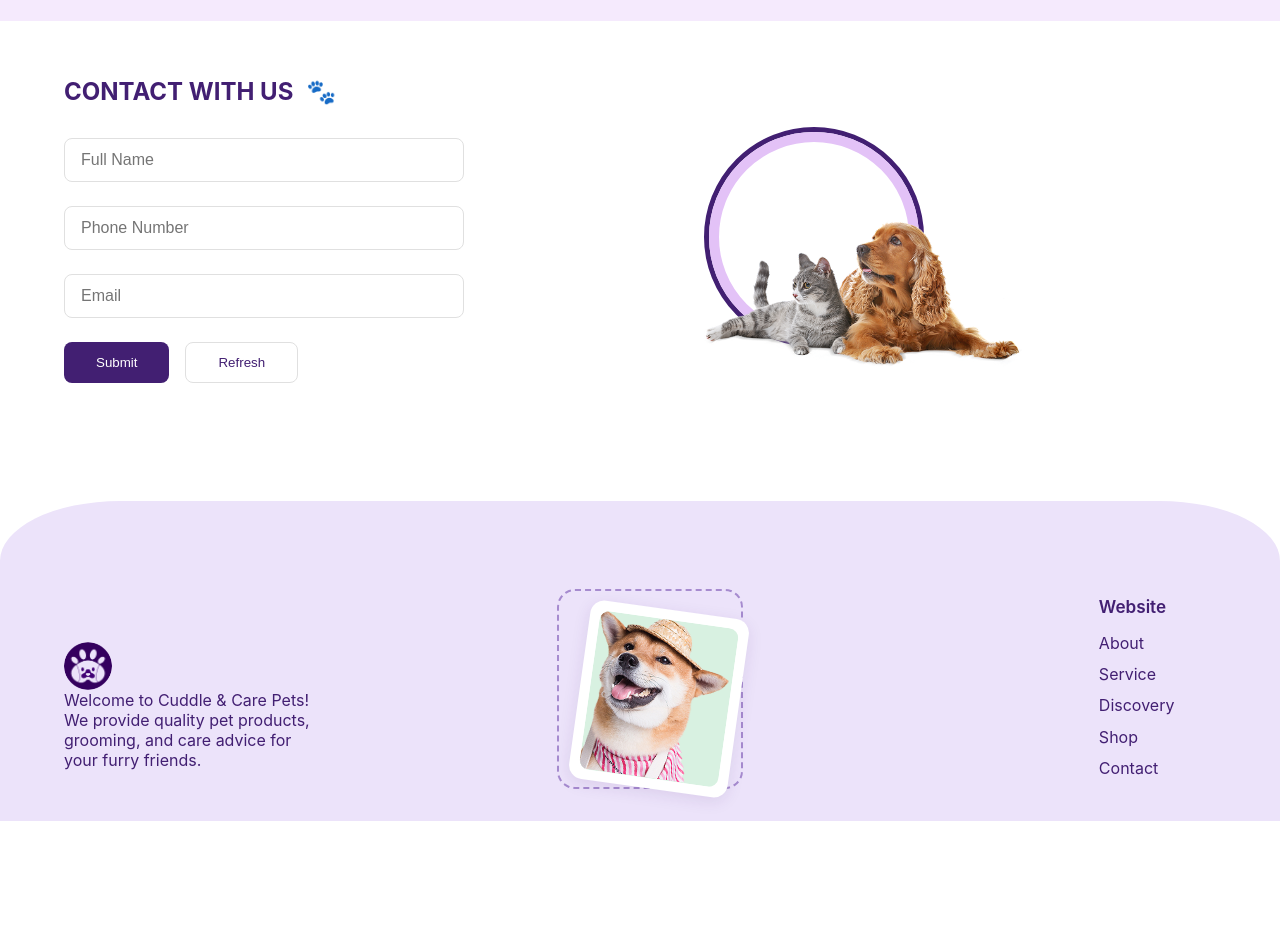
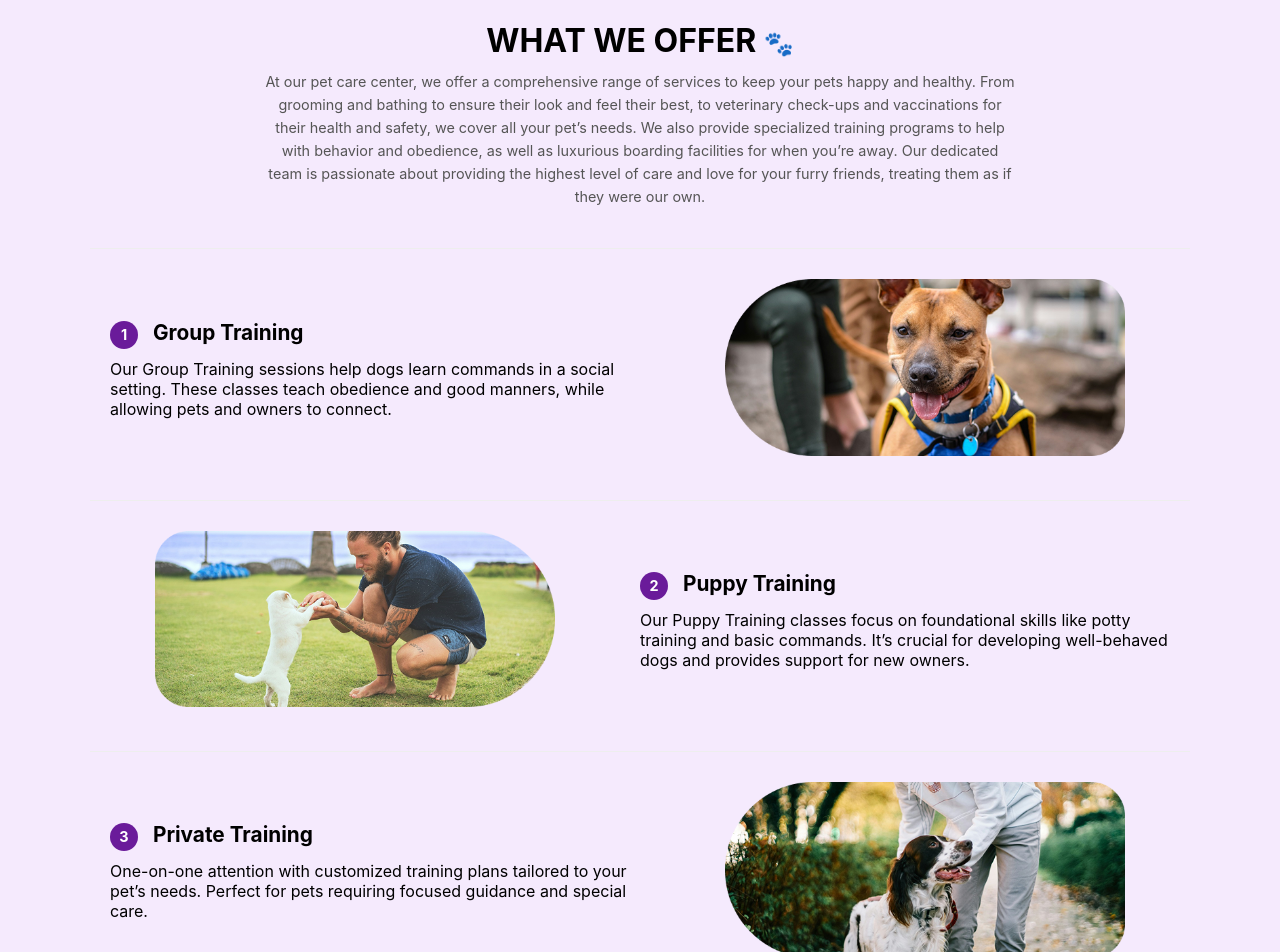
Before and after one commit to Humayra08/PawPicks, a React (Create React App) app: page /service in a window 1280 px wide. Shown: the part 820-1772 px from the top of the page. Before the commit the page ends 1641 px from the top, so only its background shows below. Built offline with nearby package versions, Linux system fonts and the light colour scheme.

Commit message:
Service Page updated

```diff
--- a/src/Components/HomePage.jsx
+++ b/src/Components/HomePage.jsx
@@ -6,7 +6,7 @@ import OrangeCat from '../Assets/OrangeCat.png';
 import FooterLogoImg from '../Assets/logo.png';
 import LastDog from '../Assets/LastDog.png';
 import Last from '../Assets/Last.png';
-import ServicePage from './ServicePage.jsx'; // Make sure this exists!
+import ServicePage from './ServicePage.jsx';
 
 function WhatWeOffer() {
   return (
@@ -210,7 +210,7 @@ function App() {
     if (linkName === 'About') {
       navigate('/');
     }
-    // Add navigation for other links as needed
+
   };
 
   const handleCardMouseEnter = (e) => {
--- a/src/Components/ServicePage.jsx
+++ b/src/Components/ServicePage.jsx
@@ -7,6 +7,14 @@ import doggyImg from "../Assets/doggy.png";
 import FooterLogoImg from '../Assets/logo.png';
 import LastDog from '../Assets/LastDog.png';
 import Last from '../Assets/Last.png';
+
+import img1 from "../Assets/1.png";
+import img2 from "../Assets/2.png";
+import img3 from "../Assets/3.png";
+import img4 from "../Assets/4.png";
+import img5 from "../Assets/5.png";
+import img6 from "../Assets/6.png";
+
 import '../ServicePage.css';
 
 function ServicePage() {
@@ -100,6 +108,88 @@ function ServicePage() {
           </div>
         </div>
       </div>
+      {/* --- WHAT WE OFFER Section --- */}
+      <section className="offer-root">
+        <h2 className="offer-title">
+          WHAT WE OFFER <span className="paw-icon">🐾</span>
+        </h2>
+        <p className="offer-desc">
+          At our pet care center, we offer a comprehensive range of services to keep your pets happy and healthy.
+          From grooming and bathing to ensure their look and feel their best, to veterinary check-ups and vaccinations
+          for their health and safety, we cover all your pet’s needs. We also provide specialized training programs to
+          help with behavior and obedience, as well as luxurious boarding facilities for when you’re away.
+          Our dedicated team is passionate about providing the highest level of care and love for your furry friends,
+          treating them as if they were our own.
+        </p>
+
+        {/* --- Service Rows --- */}
+        <div className="offer-row">
+          <div className="offer-text">
+            <h3><span className="offer-number">1</span> Group Training</h3>
+            <p>Our Group Training sessions help dogs learn commands in a social setting.
+               These classes teach obedience and good manners, while allowing pets and owners to connect.</p>
+          </div>
+          <div className="offer-img">
+            <img src={img1} alt="Group Training" />
+          </div>
+        </div>
+
+        <div className="offer-row reverse">
+          <div className="offer-text">
+            <h3><span className="offer-number">2</span> Puppy Training</h3>
+            <p>Our Puppy Training classes focus on foundational skills like potty training and basic commands.
+               It’s crucial for developing well-behaved dogs and provides support for new owners.</p>
+          </div>
+          <div className="offer-img">
+            <img src={img2} alt="Puppy Training" />
+          </div>
+        </div>
+
+        <div className="offer-row">
+          <div className="offer-text">
+            <h3><span className="offer-number">3</span> Private Training</h3>
+            <p>One-on-one attention with customized training plans tailored to your pet’s needs.
+               Perfect for pets requiring focused guidance and special care.</p>
+          </div>
+          <div className="offer-img">
+            <img src={img3} alt="Private Training" />
+          </div>
+        </div>
+
+        <div className="offer-row reverse">
+          <div className="offer-text">
+            <h3><span className="offer-number">4</span> Specialty Program</h3>
+            <p>Unique programs designed for specific pet needs, from agility training to behavior correction,
+               ensuring pets grow with confidence and balance.</p>
+          </div>
+          <div className="offer-img">
+            <img src={img4} alt="Specialty Program" />
+          </div>
+        </div>
+
+        <div className="offer-row">
+          <div className="offer-text">
+            <h3><span className="offer-number">5</span> Virtual Training</h3>
+            <p>Train your pet remotely with expert guidance.
+               Convenient, effective, and tailored for pet owners who want flexibility without losing quality.</p>
+          </div>
+          <div className="offer-img">
+            <img src={img5} alt="Virtual Training" />
+          </div>
+        </div>
+
+        <div className="offer-row reverse">
+          <div className="offer-text">
+            <h3><span className="offer-number">6</span> Security Program</h3>
+            <p>Professional training programs focused on protection and safety,
+               ensuring your pet is disciplined and ready to safeguard your home and loved ones.</p>
+          </div>
+          <div className="offer-img">
+            <img src={img6} alt="Security Program" />
+          </div>
+        </div>
+      </section>
+
 
       {/* --- Contact Section --- */}
       <section className="contact-root">
--- a/src/ServicePage.css
+++ b/src/ServicePage.css
@@ -9,6 +9,7 @@
   padding-top: 70px;
   position: relative;
 }
+
 
 .service-hero-row {
   display: flex;
@@ -85,6 +86,7 @@
   object-fit: contain;
 }
 
+
 .doctor-card-middle-right {
   position: absolute;
   right: 110px;
@@ -126,6 +128,7 @@
   margin-top: 2px;
 }
 
+
 .service-cards-row {
   display: flex;
   gap: 32px;
@@ -137,7 +140,7 @@
   flex: 1;
   background: #e9f8e9;
   border-radius: 18px;
-  box-shadow: 0 2px 12px rgba(120,67,204,0.08);
+  box-shadow: 0 2px 12px rgba(120, 67, 204, 0.08);
   padding: 28px 22px 22px 22px;
   display: flex;
   flex-direction: column;
@@ -193,330 +196,163 @@
   background: #6a4fbb;
 }
 
-@media (max-width: 900px) {
-  .service-main { max-width: 95vw; }
-  .service-hero-row { flex-direction: column; align-items: center; }
-  .service-hero-left { align-items: center; padding-left: 0; }
-  .service-title-left, .service-title-green-left, .service-desc-left { text-align: center; max-width: 98vw; }
-  .doctor-card-middle-right { position: static; margin: 12px auto; }
-  .service-hero-right { justify-content: center; height: 220px; }
-  .service-circles-bg { display: none; }
-  .service-doggos-img-right {
-    position: static;
-    height: 180px;
-    right: 0;
-    top: 0;
-    margin: 0 auto;
-    display: block;
-  }
-  .service-cards-row { flex-direction: column; gap: 22px; }
+
+.offer-root {
+  margin: 50px auto;
+  max-width: 1100px;
 }
-/* --- Contact and Footer Styles --- */
+
+.offer-title {
+  text-align: center;
+  font-size: 2rem;
+  font-weight: bold;
+  margin-bottom: 10px;
+}
+
+.offer-desc {
+  text-align: center;
+  font-size: 0.9rem;
+  color: #555;
+  max-width: 750px;
+  margin: 0 auto 40px auto;
+  line-height: 1.6;
+}
+
+.offer-row {
+  display: flex;
+  align-items: center;
+  justify-content: space-between;
+  margin: 40px 0;
+  border-top: 1px solid #eee;
+  padding-top: 30px;
+}
+
+.offer-row.reverse {
+  flex-direction: row-reverse;
+}
+
+.offer-text {
+  flex: 1;
+  padding: 20px;
+}
+
+.offer-text h3 {
+  font-size: 1.3rem;
+  font-weight: bold;
+  margin-bottom: 10px;
+}
+
+.offer-number {
+  display: inline-block;
+  background-color: #6a1b9a;
+  color: #fff;
+  border-radius: 50%;
+  width: 28px;
+  height: 28px;
+  text-align: center;
+  line-height: 28px;
+  margin-right: 10px;
+  font-size: 0.9rem;
+}
+
+.offer-img {
+  flex: 1;
+  text-align: center;
+}
+
+.offer-img img {
+  width: 100%;
+  max-width: 400px;
+  border-radius: 12px;
+}
+
+
 .contact-root {
-  background: #fff;
-  min-height: 100vh;
-  display: flex;
-  flex-direction: column;
-  justify-content: flex-start;
+  background: #f9f9f9;
+  padding: 50px 20px;
 }
 
 .contact-main {
   display: flex;
   justify-content: space-between;
-  align-items: flex-start;
-  padding: 56px 0 0 0;
-  width: 100%;
-  min-height: 370px;
-  position: relative;
+  align-items: center;
+  flex-wrap: wrap;
 }
 
 .contact-left {
   flex: 1;
-  display: flex;
-  flex-direction: column;
-  align-items: flex-start;
-  padding-left: 5vw;
+  min-width: 280px;
 }
 
 .contact-title {
-  font-size: 1.5rem;
-  font-weight: 700;
-  color: #421F72;
-  margin-bottom: 2rem;
-  display: flex;
-  align-items: center;
-  gap: 0.8rem;
-}
-
-.paw-icon {
-  font-size: 1.5rem;
-  vertical-align: middle;
+  font-size: 1.8rem;
+  font-weight: bold;
+  margin-bottom: 20px;
 }
 
 .contact-form {
   display: flex;
   flex-direction: column;
-  gap: 1.5rem;
-  width: 100%;
-  max-width: 400px;
 }
 
 .contact-input {
+  padding: 10px;
+  margin-bottom: 15px;
+  border-radius: 8px;
+  border: 1px solid #ccc;
   font-size: 1rem;
-  padding: 0.75rem 1rem;
-  border: 1px solid #e0e0e0;
-  border-radius: 8px;
-  outline: none;
-  transition: border 0.2s;
-}
-
-.contact-input:focus {
-  border-color: #8b5cf6;
 }
 
 .contact-btn-group {
   display: flex;
-  gap: 1rem;
+  gap: 10px;
 }
 
 .contact-submit-btn {
-  background: #421F72;
+  background: #6a1b9a;
   color: #fff;
   border: none;
-  padding: 0.75rem 2rem;
-  border-radius: 8px;
-  font-weight: 500;
+  padding: 8px 16px;
+  border-radius: 6px;
   cursor: pointer;
-  transition: background 0.2s;
-}
-
-.contact-submit-btn:hover {
-  background: #2a1049;
 }
 
 .contact-refresh-btn {
-  background: #fff;
-  color: #421F72;
-  border: 1px solid #e0e0e0;
-  padding: 0.75rem 2rem;
-  border-radius: 8px;
-  font-weight: 500;
+  background: #eee;
+  border: none;
+  padding: 8px 16px;
+  border-radius: 6px;
   cursor: pointer;
-  transition: background 0.2s, border 0.2s;
 }
 
-.contact-refresh-btn:hover {
-  background: #f3f3f3;
-  border-color: #421F72;
-}
 
-.contact-right {
-  margin-top: 50px;
-  flex: 1;
-  display: flex;
-  align-items: center;
-  justify-content: flex-end;
-  padding-right: 20vw;
-}
-
-.circle-image-wrapper {
-  position: relative;
-  display: inline-block;
-  width: 320px;
-  height: 320px;
-}
-
-.contact-circle {
-  width: 220px;
-  height: 220px;
-  border: 5px solid #421F72;
-  border-radius: 50%;
-  background: transparent;
-  display: flex;
-  align-items: center;
-  justify-content: center;
-  box-sizing: border-box;
-  position: relative;
-  z-index: 1;
-}
-
-.contact-circle-inner {
-  width: 220px;
-  height: 210px;
-  border: 10px solid #e3c2f7;
-  border-radius: 50%;
-  background: #fff;
-  box-sizing: border-box;
-}
-
-.circle-main-image {
-  position: absolute;
-  left: 50%;
-  top: 50%;
-  transform: translate(-50%, -45%);
-  width: 400px;
-  height: auto;
-  max-width: 100%;
-  z-index: 2;
-  pointer-events: none;
-}
-
-/* Footer styles */
 .contact-footer {
-  width: 100%;
-  background: #ece3fa;
-  padding: 0;
-  margin: 0;
-  margin-top: auto;
-  border-top-left-radius: 120px 60px;
-  border-top-right-radius: 120px 60px;
-  min-height: 320px;
   display: flex;
   justify-content: space-between;
-  align-items: flex-end;
-  position: relative;
-  z-index: 1;
-}
-
-.contact-footer-left,
-.contact-footer-center,
-.contact-footer-right {
-  flex: 1;
-  padding: 3rem 2vw 2rem 5vw;
-  display: flex;
-  flex-direction: column;
   align-items: flex-start;
-}
-
-.contact-footer-center {
-  align-items: center;
-  justify-content: center;
-  position: relative;
+  margin-top: 50px;
+  flex-wrap: wrap;
 }
 
 .footer-logo-img {
-  width: 48px;
-  height: 48px;
-  border-radius: 50%;
-  object-fit: cover;
-  display: block;
+  max-width: 120px;
+  margin-bottom: 10px;
 }
 
 .footer-desc {
-  color: #421F72;
-  font-size: 1rem;
-  margin-bottom: 1.2rem;
-  max-width: 260px;
-}
-
-.footer-polaroid {
-  position: relative;
-  width: 180px;
-  height: 180px;
-  margin: 0 auto;
-  display: flex;
-  flex-direction: column;
-  align-items: center;
+  font-size: 0.9rem;
+  color: #555;
+  max-width: 300px;
 }
 
 .footer-polaroid-frame {
-  width: 160px;
-  height: 190px;
-  background: #fff;
-  border-radius: 14px;
-  box-shadow: 0 4px 16px rgba(68,34,106,0.10);
-  padding: 10px;
-  transform: rotate(8deg);
-  position: relative;
-  z-index: 2;
-  display: flex;
-  align-items: center;
-  justify-content: center;
+  border: 6px solid #fff;
+  box-shadow: 0 4px 10px rgba(0,0,0,0.1);
+  border-radius: 8px;
+  overflow: hidden;
 }
 
 .footer-dog-img {
-  width: 140px;
-  height: 160px;
-  object-fit: cover;
-  border-radius: 10px;
-  background: #d8f1e1;
+  width: 100px;
+  display: block;
 }
-
-.footer-polaroid-dash {
-  position: absolute;
-  top: -20px;
-  left: -12px;
-  width: 186px;
-  height: 200px;
-  border: 2px dashed #a68bcf;
-  border-radius: 18px;
-  z-index: 1;
-}
-
-.contact-footer-right {
-  align-items: flex-end;
-  justify-content: flex-end;
-}
-
-.footer-cols {
-  padding-right: 5rem;
-  display: flex;
-  gap: 2.5rem;
-}
-
-.footer-col-title {
-  font-weight: 600;
-  color: #421F72;
-  margin-bottom: 1rem;
-  font-size: 1.07rem;
-}
-
-.footer-col ul {
-  list-style: none;
-  padding: 0;
-  margin: 0;
-}
-
-.footer-col li {
-  color: #421F72;
-  font-size: 1rem;
-  margin-bottom: 0.7rem;
-}
-
-@media (max-width: 900px) {
-  .contact-main {
-    flex-direction: column;
-    align-items: center;
-    padding: 32px 0 0 0;
-  }
-  .contact-left, .contact-right {
-    padding: 0;
-    width: 100%;
-    justify-content: center;
-    align-items: center;
-  }
-  .contact-circle {
-    margin-top: 2rem;
-  }
-  .contact-footer {
-    flex-direction: column;
-    align-items: center;
-    border-top-left-radius: 70px 30px;
-    border-top-right-radius: 70px 30px;
-    padding-left: 0;
-    padding-right: 0;
-  }
-
-  .contact-footer-left, .contact-footer-center, .contact-footer-right {
-    padding: 2rem 2vw;
-    width: 100%;
-    align-items: center;
-  }
-  .footer-polaroid {
-    margin: 2rem 0;
-  }
-  .footer-cols {
-    justify-content: center;
-    gap: 1.2rem;
-  }
-}
```
